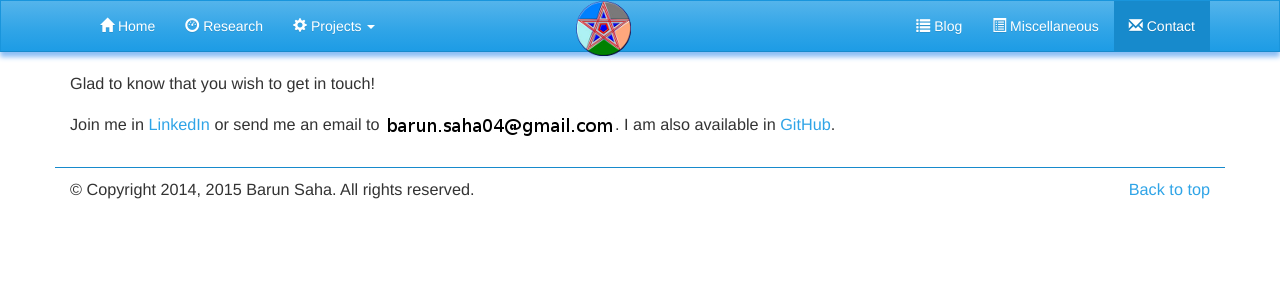
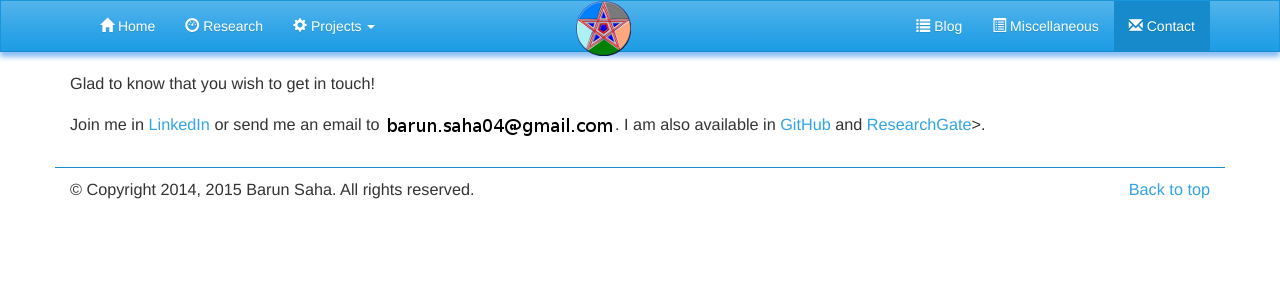
Before and after one commit to barun-saha/barun-saha.github.io, a Jekyll site: the page contact.html, which Jekyll copies as it is, in a window 1280 px wide. Shown: the top 300 px of the page. Built offline with Jekyll 4.4.1, drawn with Linux system fonts in a browser that asks for light colours; nearby versions of some CDN libraries.

Commit message:
Added ResearchGate profile

```diff
--- a/contact.html
+++ b/contact.html
@@ -73,7 +73,8 @@
 	  <p>
 		Join me in <a href="http://in.linkedin.com/in/barunsaha">LinkedIn</a>
 		or send me an email to <img src="images/self/email.jpg">. I am also
-		available in <a href="https://github.com/barun-saha">GitHub</a>.
+		available in <a href="https://github.com/barun-saha">GitHub</a> and
+		<a href="https://www.researchgate.net/profile/Barun_Saha">ResearchGate</a>>.
 	  </p>
 	</div>
 
--- a/templates/contact.html
+++ b/templates/contact.html
@@ -9,7 +9,8 @@
 	  <p>
 		Join me in <a href="http://in.linkedin.com/in/barunsaha">LinkedIn</a>
 		or send me an email to <img src="images/self/email.jpg">. I am also
-		available in <a href="https://github.com/barun-saha">GitHub</a>.
+		available in <a href="https://github.com/barun-saha">GitHub</a> and
+		<a href="https://www.researchgate.net/profile/Barun_Saha">ResearchGate</a>>.
 	  </p>
 	</div>
 {% endblock %}
```
